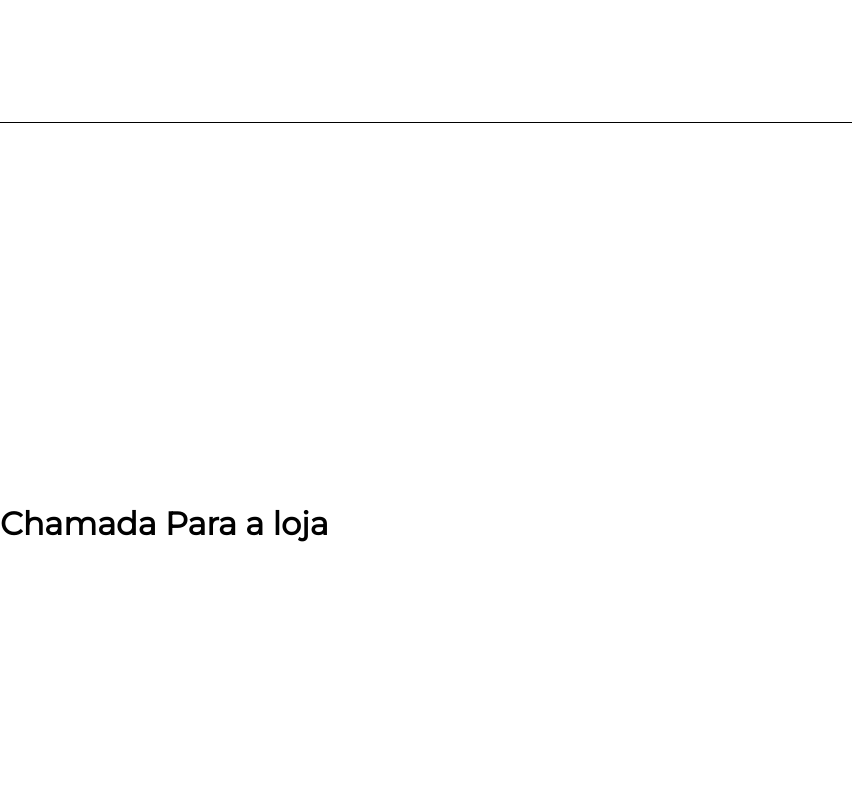
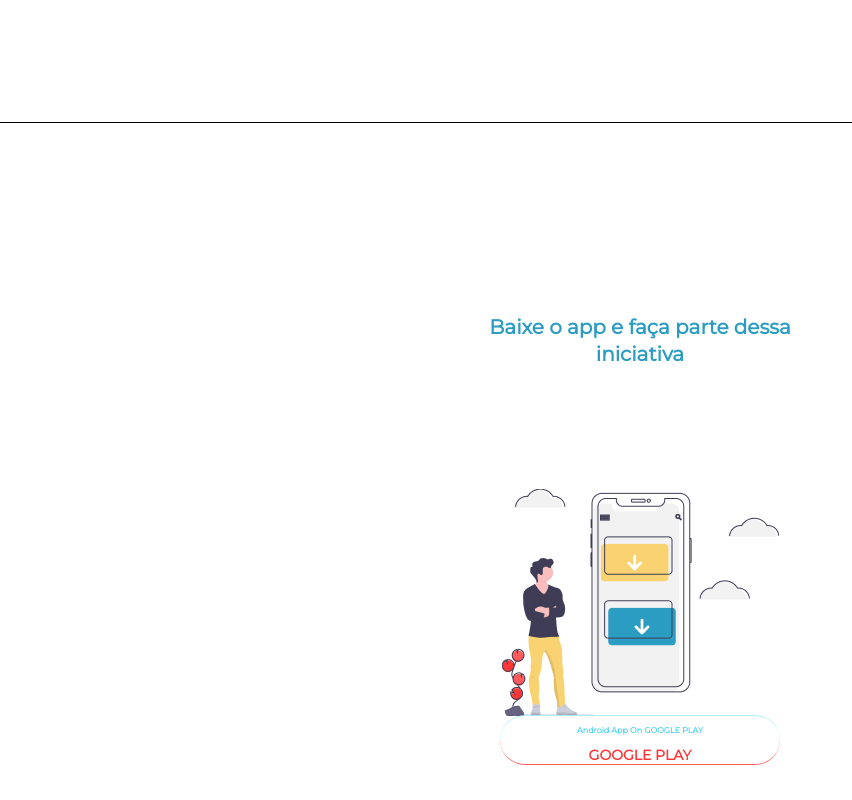
Before and after one commit to estartando-devs/youpluv-web, a React (Create React App) app: page / in a window 1280 px wide. Shown: the part 2280-3080 px from the top of the page, without its empty margins (0-852 px from the left). Built offline with nearby package versions, Linux system fonts and the light colour scheme.

Commit message:
CallStore page --wip

```diff
--- a/src/Screens/CallStore/CallStore.js
+++ b/src/Screens/CallStore/CallStore.js
@@ -1,11 +1,19 @@
-import React from 'react';
-
-import { Container } from './styles';
-
+import React from "react";
+// import { LinearTextGradient } from "react-native-text-gradient";
+import { Container } from "./styles";
+import IllustrationApp from "../../assets/images/illustration-app.png";
 export default function CallStore() {
   return (
     <Container>
-        <h1>Chamada Para a loja</h1>
+      <h1>
+        Baixe o app e faça parte dessa <br />
+        iniciativa
+      </h1>
+      <img src={IllustrationApp} />
+      <button id="btn">
+        <p id="SubText">Android App On GOOGLE PLAY</p>
+        <h2 id="Text">GOOGLE PLAY</h2>
+      </button>
     </Container>
   );
 }
--- a/src/Screens/CallStore/styles.js
+++ b/src/Screens/CallStore/styles.js
@@ -1,11 +1,65 @@
-import styled from 'styled-components'
+import styled, { webkit } from "styled-components";
 
 const Container = styled.div`
-min-width:10vw;
-height:100vh;
-display:flex;
-align-items:center;
-border-top:1px solid black;
-`
+  height: 100vh;
+  display: flex;
+  min-width: 10vw;
+  align-items: center;
+  flex-direction: column;
+  justify-content: center;
+  border-top: 1px solid black;
+  h1 {
+    margin: 0 auto;
+    color: #2b9cc2;
+    font-size: 20px;
+    font-weight: bold;
+    line-height: 27px;
+    font-style: normal;
+    text-align: center;
+    font-family: "Montserrat";
+  }
+  img {
+    margin: 121px auto;
+    margin-bottom: -1px;
+  }
+  button {
+    width: 280px;
+    height: 50px;
+    outline: none;
+    border-left: none;
+    border-right: none;
+    border-radius: 40px;
+    margin-bottom: -33px;
+    box-sizing: border-box;
+    background-color: transparent;
+    border-top: 1.5px solid #a8ebfa;
+    border-bottom: 1.5px solid #ff5b5b;
 
-export { Container }
+    #SubText {
+      /* display: flex; */
+      font-size: 8px;
+      font-weight: bold;
+      line-height: 10px;
+      font-style: normal;
+      align-items: center;
+      font-family: Montserrat;
+      color: #50d1ef;
+    }
+    #Text {
+      /* display: flex; */
+      color: #ff3636;
+      font-size: 14px;
+      font-weight: bold;
+      line-height: 17px;
+      font-style: normal;
+      align-items: center;
+      font-family: Montserrat;
+    }
+    &:hover {
+      opacity: 1;
+      transition: opacity 500ms ease-in;
+    }
+  }
+`;
+
+export { Container };
```
